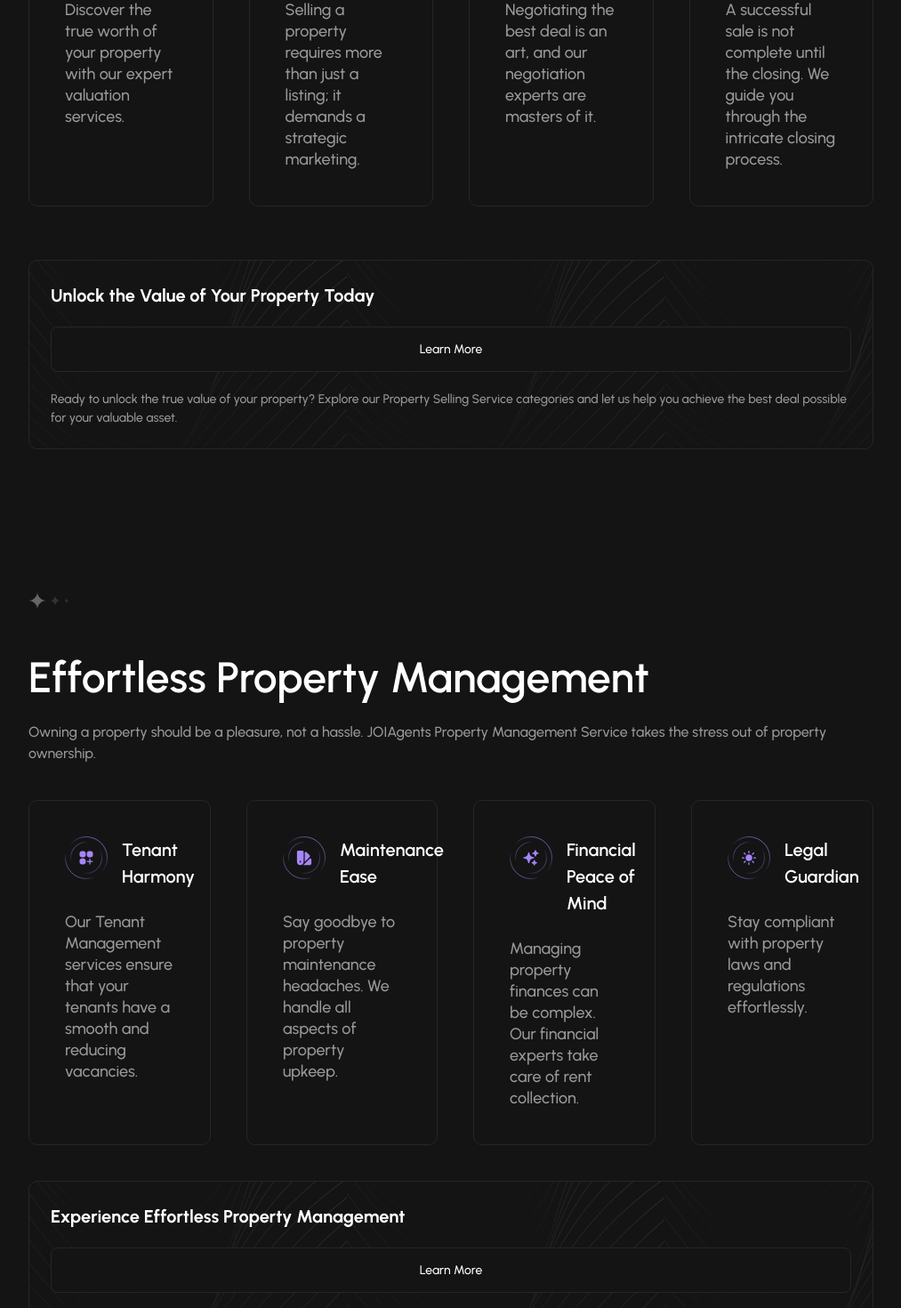
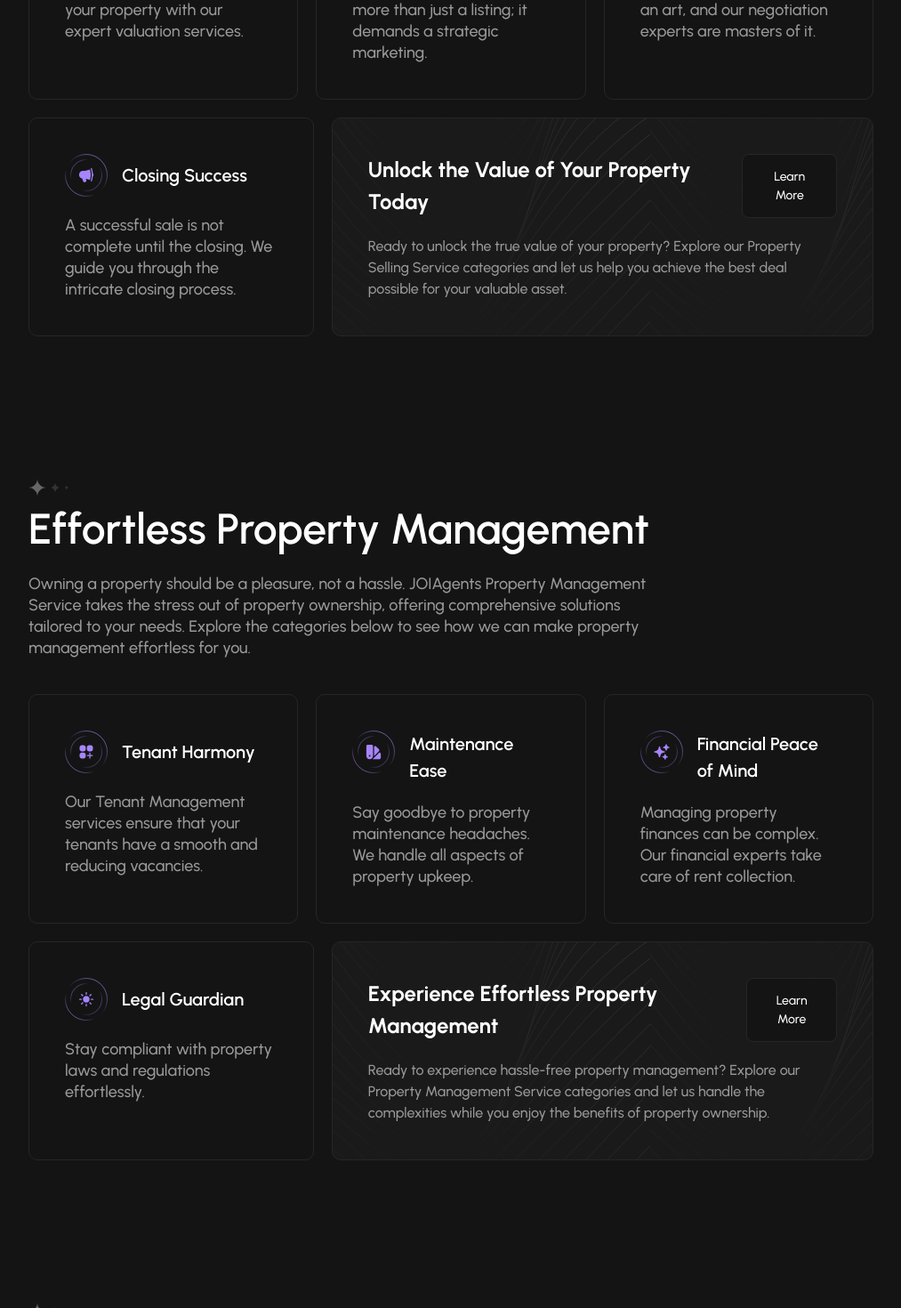
Before and after one commit to JulianIfesiokwu/JOIRentalAgents, a React (Vite) app in the folder client/: page /services in a window 1280 px wide. Shown: the part 1420-2890 px from the top of the page at 89% size, without its empty margins (133-1146 px from the left). Built offline with nearby package versions, Linux system fonts and the light colour scheme.

Commit message:
Feat: completed desktop responsiveness

```diff
--- a/client/src/components/PropertyValueCard.jsx
+++ b/client/src/components/PropertyValueCard.jsx
@@ -2,7 +2,7 @@ import React from "react";
 
 const PropertyValueCard = ({ title, img, concise }) => {
   return (
-    <div className='basis-1/2 flex flex-col gap-4 md:gap-6 p-6 md:p-[40px] rounded-[10px] border border-[#262626] bg-[#141414]'>
+    <div className='basis-1/2 flex flex-col gap-4 md:gap-5 p-6 md:p-[40px] rounded-[10px] border border-[#262626] bg-[#141414]'>
       <div className='flex items-center gap-[10px] md:gap-4'>
         <img
           src={img}
--- a/client/src/pages/Services.jsx
+++ b/client/src/pages/Services.jsx
@@ -44,8 +44,8 @@ const Services = () => {
           alt=''
           className='self-start'
         />
-        <div className='flex flex-col gap-10 md:gap-[60px]'>
-          <div className='flex flex-col gap-2 md:gap-[10px] lg:gap-[14px] md:pr-[250px]'>
+        <div className='flex flex-col gap-10'>
+          <div className='flex flex-col gap-2 md:gap-[10px] md:pr-[250px] lg:gap-[14px]'>
             <h3 className='font-semibold text-[28px] md:text-[38px] lg:text-[48px] leading-[1.5] absolute-white'>
               Unlock Property Value
             </h3>
@@ -57,7 +57,8 @@ const Services = () => {
               can help you at every step of your selling journey
             </p>
           </div>
-          <div className='flex flex-col md:flex-row gap-5 md:gap-[30px] lg:gap-10'>
+          <div className='flex flex-col gap-5'>
+            <div className='flex flex-col  md:flex-row gap-5'>
               <PropertyValueCard
                 img={"src/assets/valuation-mastery.svg"}
                 title={"Valuation Mastery"}
@@ -79,6 +80,8 @@ const Services = () => {
                   "Negotiating the best deal is an art, and our negotiation experts are masters of it."
                 }
               />
+            </div>
+            <div className='flex flex-col md:flex-row gap-5'>
               <PropertyValueCard
                 img={"src/assets/closing-success.svg"}
                 title={"Closing Success"}
@@ -86,10 +89,9 @@ const Services = () => {
                   "A successful sale is not complete until the closing. We guide you through the intricate closing process."
                 }
               />
-          </div>
-          <div className='flex flex-col p-6 gap-5 border border-[#262626] rounded-[10px] bg-valueOfProperty'>
-            <div className='flex flex-col gap-5'>
-              <h3 className='absolute-white font-bold text-[20px] leading-[1.5]'>
+              <div className='flex flex-col p-6 md:p-10 md:w-full gap-5 border border-[#262626] rounded-[10px] bg-valueOfProperty bg-[#1a1a1a]'>
+                <div className='flex flex-col md:flex-row md:justify-between gap-5'>
+                  <h3 className='absolute-white font-bold text-[20px] md:text-[24px] leading-[1.5]'>
                     Unlock the Value of Your Property Today
                   </h3>
                   <button
@@ -99,33 +101,38 @@ const Services = () => {
                     Learn More
                   </button>
                 </div>
-            <p className='font-medium text-[14px] leading-[1.5] text-[#999999]'>
+                <p className='font-medium text-[14px] md:text-base leading-[1.5] text-[#999999]'>
                   Ready to unlock the true value of your property? Explore our
-              Property Selling Service categories and let us help you achieve
-              the best deal possible for your valuable asset.
+                  Property Selling Service categories and let us help you
+                  achieve the best deal possible for your valuable asset.
                 </p>
               </div>
             </div>
           </div>
+        </div>
+      </div>
       {/* EFFORTLESS PROPERTY MANAGEMENT */}
-      <div className='px-4 py-10 md:px-20 md:py-20 lg:px-[165px] flex flex-col gap-10'>
+      <div className='px-4 py-10 md:px-20 md:py-20 lg:px-[165px] flex flex-col'>
         <img
           src='src/assets/linear-stars.svg'
           alt=''
           className='self-start'
         />
         <div className='flex flex-col gap-10'>
-          <div className='flex flex-col gap-2 md:gap-[10px] lg:gap-[14px]'>
+          <div className='flex flex-col gap-2 md:gap-[10px] md:pr-[250px] lg:gap-[14px]'>
             <h3 className='font-semibold text-[28px] md:text-[38px] lg:text-[48px] leading-[1.5] absolute-white'>
               Effortless Property Management
             </h3>
-            <p className='font-medium text-sm md:text-base md:text-[18px] leading-[1.5] text-[#999999]'>
+            <p className='font-medium text-sm md:text-base lg:text-[18px] leading-[1.5] text-[#999999]'>
               Owning a property should be a pleasure, not a hassle. JOIAgents
               Property Management Service takes the stress out of property
-              ownership.
+              ownership, offering comprehensive solutions tailored to your
+              needs. Explore the categories below to see how we can make
+              property management effortless for you.
             </p>
           </div>
-          <div className='flex flex-col md:flex-row gap-5 md:gap-[30px] lg:gap-10'>
+          <div className='flex flex-col gap-5'>
+            <div className='flex flex-col  md:flex-row gap-5'>
               <PropertyValueCard
                 img={"src/assets/tenant-harmony.svg"}
                 title={"Tenant Harmony"}
@@ -147,6 +154,8 @@ const Services = () => {
                   "Managing property finances can be complex. Our financial experts take care of rent collection."
                 }
               />
+            </div>
+            <div className='flex flex-col md:flex-row gap-5'>
               <PropertyValueCard
                 img={"src/assets/legal-guardian.svg"}
                 title={"Legal Guardian"}
@@ -154,10 +163,9 @@ const Services = () => {
                   "Stay compliant with property laws and regulations effortlessly."
                 }
               />
-          </div>
-          <div className='flex flex-col p-6 gap-5 border border-[#262626] rounded-[10px] bg-valueOfProperty'>
-            <div className='flex flex-col gap-5'>
-              <h3 className='absolute-white font-bold text-[20px] leading-[1.5]'>
+              <div className='flex flex-col p-6 md:p-10 md:w-full gap-5 border border-[#262626] rounded-[10px] bg-valueOfProperty bg-[#1a1a1a]'>
+                <div className='flex flex-col md:flex-row md:justify-between gap-5'>
+                  <h3 className='absolute-white font-bold text-[20px] md:text-[24px] leading-[1.5]'>
                     Experience Effortless Property Management
                   </h3>
                   <button
@@ -167,11 +175,14 @@ const Services = () => {
                     Learn More
                   </button>
                 </div>
-            <p className='font-medium text-[14px] leading-[1.5] text-[#999999]'>
-              Ready to experience hassle-free property management? Explore our
-              Property Management Service categories and let us handle the
-              complexities while you enjoy the benefits of property ownership.
+                <p className='font-medium text-[14px] md:text-base leading-[1.5] text-[#999999]'>
+                  Ready to experience hassle-free property management? Explore
+                  our Property Management Service categories and let us handle
+                  the complexities while you enjoy the benefits of property
+                  ownership.
                 </p>
+              </div>
+            </div>
           </div>
         </div>
       </div>
```
Lines whose indentation alone changed are shown as unchanged.
